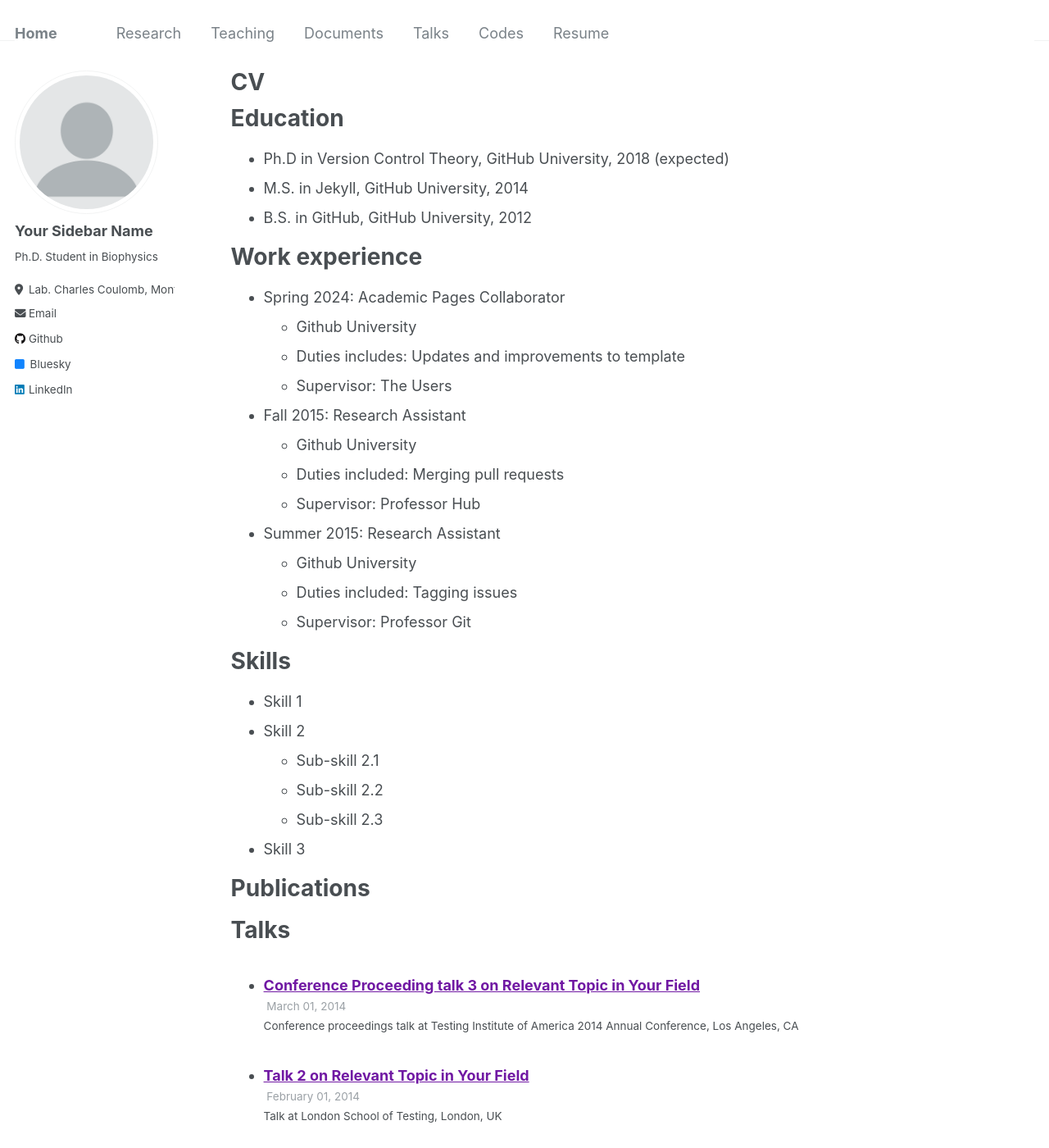
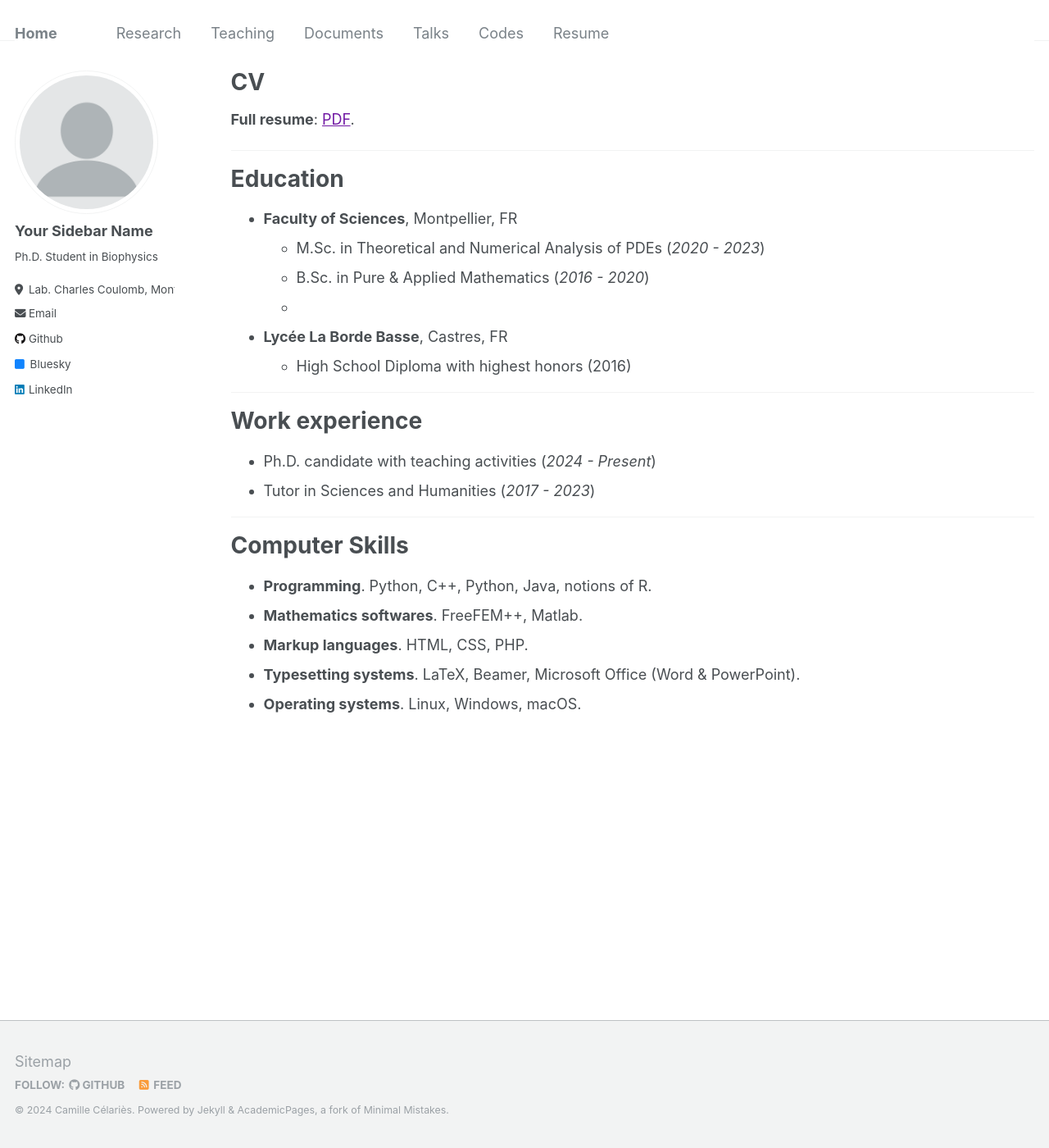
Before and after one commit to camillecelaries/camillecelaries.github.io, a Jekyll site: the page built from _pages/cv.md, in a window 1280 px wide and 1400 px high. Shown: the whole window at 82% size. Built offline with Jekyll 4.4.1, drawn with Linux system fonts in a browser that asks for light colours; some of the changed text lies outside the part shown.

Commit message:
Update cv.md

```diff
--- a/_pages/cv.md
+++ b/_pages/cv.md
@@ -9,56 +9,32 @@ redirect_from:
 
 {% include base_path %}
 
+<b>Full resume</b>: [PDF]({{ site.url }}/files/CV Camille Celaries.pdf).
+
+***
+
 Education
 ======
-* Ph.D in Version Control Theory, GitHub University, 2018 (expected)
-* M.S. in Jekyll, GitHub University, 2014
-* B.S. in GitHub, GitHub University, 2012
+* <b>Faculty of Sciences</b>, Montpellier, FR
+  * M.Sc. in Theoretical and Numerical Analysis of PDEs (<i>2020 - 2023</i>)
+  * B.Sc. in Pure & Applied Mathematics (<i>2016 - 2020</i>)
+  *
+* <b>Lycée La Borde Basse</b>, Castres, FR
+  * High School Diploma with highest honors (2016)
+
+***
 
 Work experience
 ======
-* Spring 2024: Academic Pages Collaborator
-  * Github University
-  * Duties includes: Updates and improvements to template
-  * Supervisor: The Users
+* Ph.D. candidate with teaching activities (<i>2024 - Present</i>)
+* Tutor in Sciences and Humanities (<i>2017 - 2023</i>)
 
-* Fall 2015: Research Assistant
-  * Github University
-  * Duties included: Merging pull requests
-  * Supervisor: Professor Hub
+***
 
-* Summer 2015: Research Assistant
-  * Github University
-  * Duties included: Tagging issues
-  * Supervisor: Professor Git
-
-Skills
+Computer Skills
 ======
-* Skill 1
-* Skill 2
-  * Sub-skill 2.1
-  * Sub-skill 2.2
-  * Sub-skill 2.3
-* Skill 3
-
-Publications
-======
-  <ul>{% for post in site.publications reversed %}
-    {% include archive-single-cv.html %}
-  {% endfor %}</ul>
-
-Talks
-======
-  <ul>{% for post in site.talks reversed %}
-    {% include archive-single-talk-cv.html  %}
-  {% endfor %}</ul>
-
-Teaching
-======
-  <ul>{% for post in site.teaching reversed %}
-    {% include archive-single-cv.html %}
-  {% endfor %}</ul>
-
-Service and leadership
-======
-* Currently signed in to 43 different slack teams
+* <b>Programming</b>. Python, C++, Python, Java, notions of R.
+* <b>Mathematics softwares</b>. FreeFEM++, Matlab.
+* <b>Markup languages</b>. HTML, CSS, PHP.
+* <b>Typesetting systems</b>. LaTeX, Beamer, Microsoft Office (Word & PowerPoint).
+* <b>Operating systems</b>. Linux, Windows, macOS.
```
